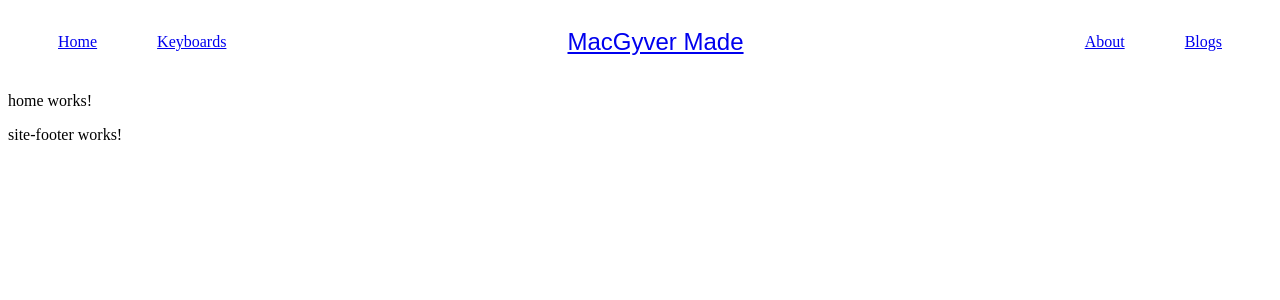
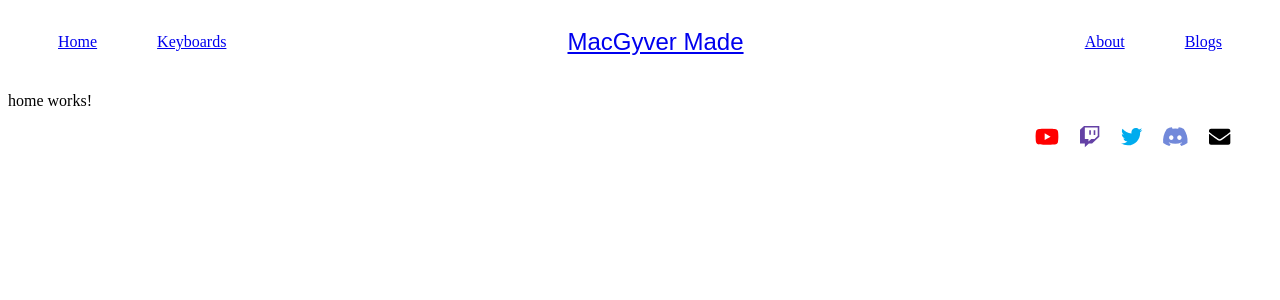
Before and after one commit to macgyver214/MacGyverMadeSite, an Angular app: page /home in a window 1280 px wide. Shown: the top 300 px of the page. Built offline with nearby package versions, Linux system fonts and the light colour scheme.

Commit message:
Added icons and formatted footer

```diff
--- a/src/app/app.module.ts
+++ b/src/app/app.module.ts
@@ -9,7 +9,12 @@ import { AboutMeComponent } from './about-me/about-me.component';
 import { HomeComponent } from './home/home.component';
 import { SiteFooterComponent } from './site-footer/site-footer.component';
 import { BlogComponent } from './blog/blog.component';
-import { FontAwesomeModule } from '@fortawesome/angular-fontawesome';
+import { FontAwesomeModule, FaIconLibrary } from '@fortawesome/angular-fontawesome';
+
+// Icons to import to the library
+import { faYoutube, faTwitter, faTwitch, faDiscord } from '@fortawesome/free-brands-svg-icons';
+import { } from '@fortawesome/free-regular-svg-icons';
+import { faEnvelope } from '@fortawesome/free-solid-svg-icons';
 
 @NgModule({
   declarations: [
@@ -29,4 +34,8 @@ import { FontAwesomeModule } from '@fortawesome/angular-fontawesome';
   providers: [],
   bootstrap: [AppComponent]
 })
-export class AppModule { }
+export class AppModule {
+  constructor(library: FaIconLibrary) {
+    library.addIcons(faYoutube, faTwitter, faTwitch, faDiscord, faEnvelope);
+  }
+ }
--- a/src/app/site-footer/site-footer.component.html
+++ b/src/app/site-footer/site-footer.component.html
@@ -1 +1,19 @@
-<p>site-footer works!</p>
+<div>
+  <nav>
+    <a href='https://www.youtube.com/macgyver2141' id='youtube'>
+      <fa-icon icon='youtube' size='lg'></fa-icon>
+    </a>
+    <a href='https://www.twitch.tv/damianalabaster' id='twitch'>
+      <fa-icon icon='twitch' size='lg'></fa-icon>
+    </a>
+    <a href='https://www.twitter.com/macgyver_made' id='twitter'>
+      <fa-icon icon='twitter' size='lg'></fa-icon>
+    </a>
+    <a href='https://discord.gg/uBEZn7G' id='discord'>
+      <fa-icon icon='discord' size='lg'></fa-icon>
+    </a>
+    <a href='mailto:lfswenson@gmail.com' id='email'>
+      <fa-icon [icon]="['fas', 'envelope']" size='lg'></fa-icon>
+    </a>
+  </nav>
+</div>
--- a/src/app/site-footer/site-footer.component.less
+++ b/src/app/site-footer/site-footer.component.less
@@ -0,0 +1,30 @@
+nav {
+  position: fixed;
+  right: 50px;
+}
+
+a {
+  padding-left: 20px;
+  margin-left: auto;
+  display: inline-flex;
+}
+
+#youtube:link, #youtube:visited {
+  color:red;
+}
+
+#twitch:link, #twitch:visited {
+  color: #6441a5;
+}
+
+#twitter:link, #twitter:visited {
+  color: #00acee;
+}
+
+#discord:link, #discord:visited {
+  color: #7289da;
+}
+
+#email:link, #email:visited {
+  color: black;
+}
--- a/src/app/site-footer/site-footer.component.ts
+++ b/src/app/site-footer/site-footer.component.ts
@@ -1,4 +1,5 @@
 import { Component, OnInit } from '@angular/core';
+import { FaConfig } from '@fortawesome/angular-fontawesome';
 
 @Component({
   selector: 'app-site-footer',
@@ -7,7 +8,9 @@ import { Component, OnInit } from '@angular/core';
 })
 export class SiteFooterComponent implements OnInit {
 
-  constructor() { }
+  constructor(faConfig: FaConfig) {
+    faConfig.defaultPrefix = 'fab';
+  }
 
   ngOnInit() {
   }
--- a/src/index.html
+++ b/src/index.html
@@ -6,7 +6,6 @@
   <base href="/">
   <meta name="viewport" content="width=device-width, initial-scale=1">
   <link rel="icon" type="image/x-icon" href="favicon.ico">
-  <script src="https://kit.fontawesome.com/f357c5e3e2.js" crossorigin="anonymous"></script>
 </head>
 <body>
   <app-root></app-root>
```
